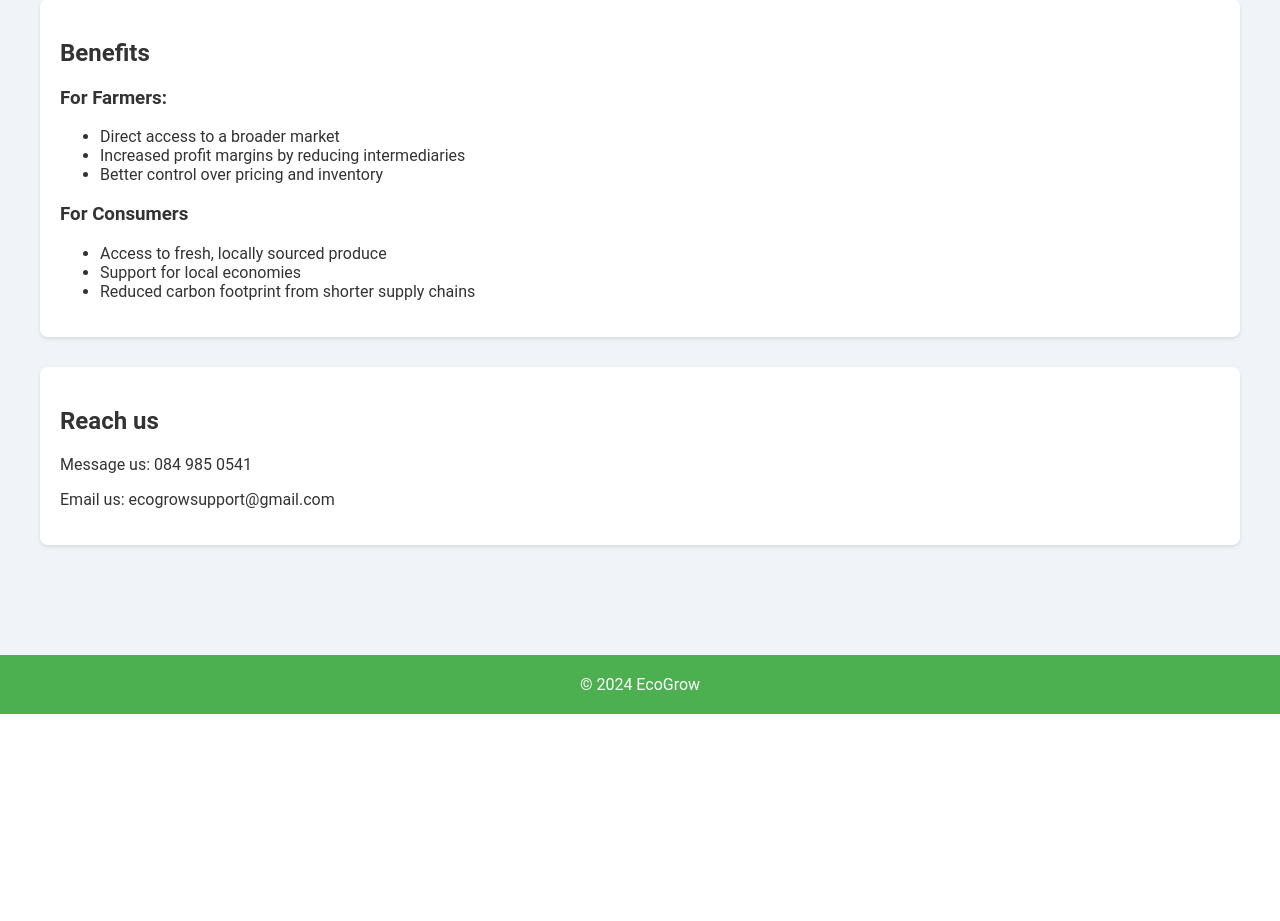
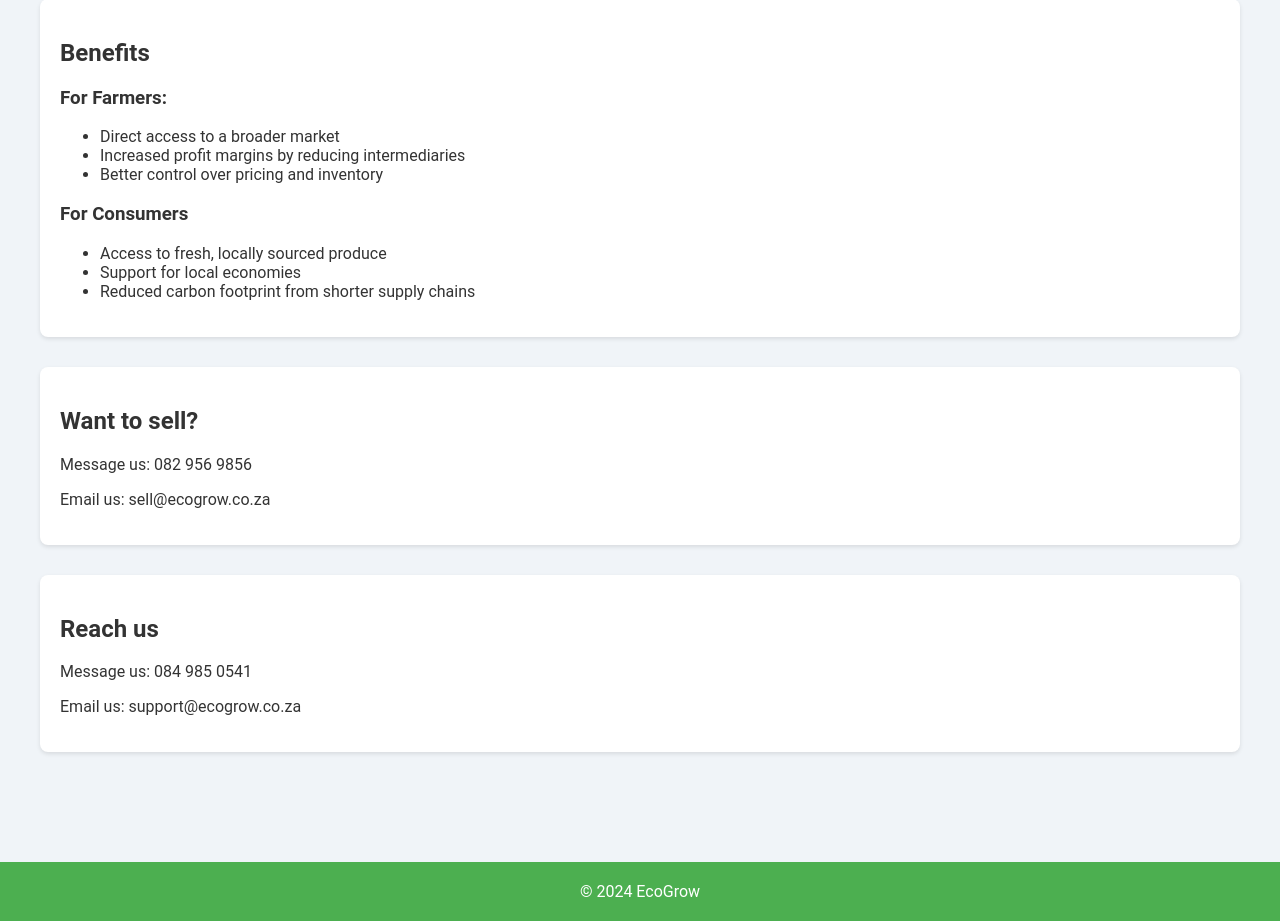
Before and after one commit to IanTerHaar/EcoGrow, a PHP site: page /pages/dashboard.php in a window 1280 px wide. Shown: the part 397-1318 px from the top of the page. Before the commit the page ends 1111 px from the top, so only its background shows below. Run offline with PHP 8.4, Linux system fonts and the light colour scheme.

Commit message:
add want to sell section

```diff
--- a/pages/dashboard.php
+++ b/pages/dashboard.php
@@ -55,10 +55,16 @@
 
         </section>
 
+        <section id="want-to-sell?">
+            <h2>Want to sell?</h2>
+            <p>Message us: 082 956 9856</p>
+            <p>Email us: sell@ecogrow.co.za</p>
+        </section>
+
         <section id="latest-orders">
             <h2>Reach us</h2>
             <p>Message us: 084 985 0541</p>
-            <p>Email us: ecogrowsupport@gmail.com</p>
+            <p>Email us: support@ecogrow.co.za</p>
         </section>
     </main>
 
```
